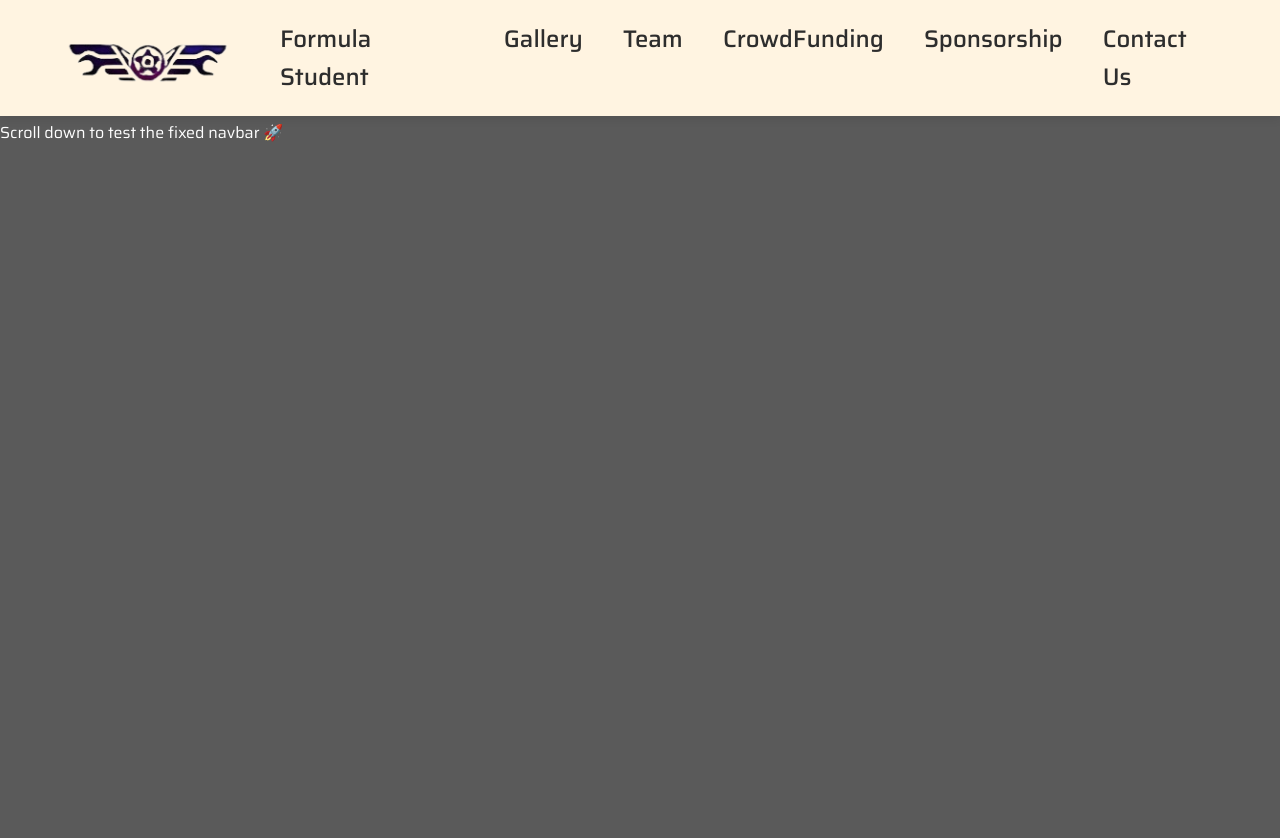
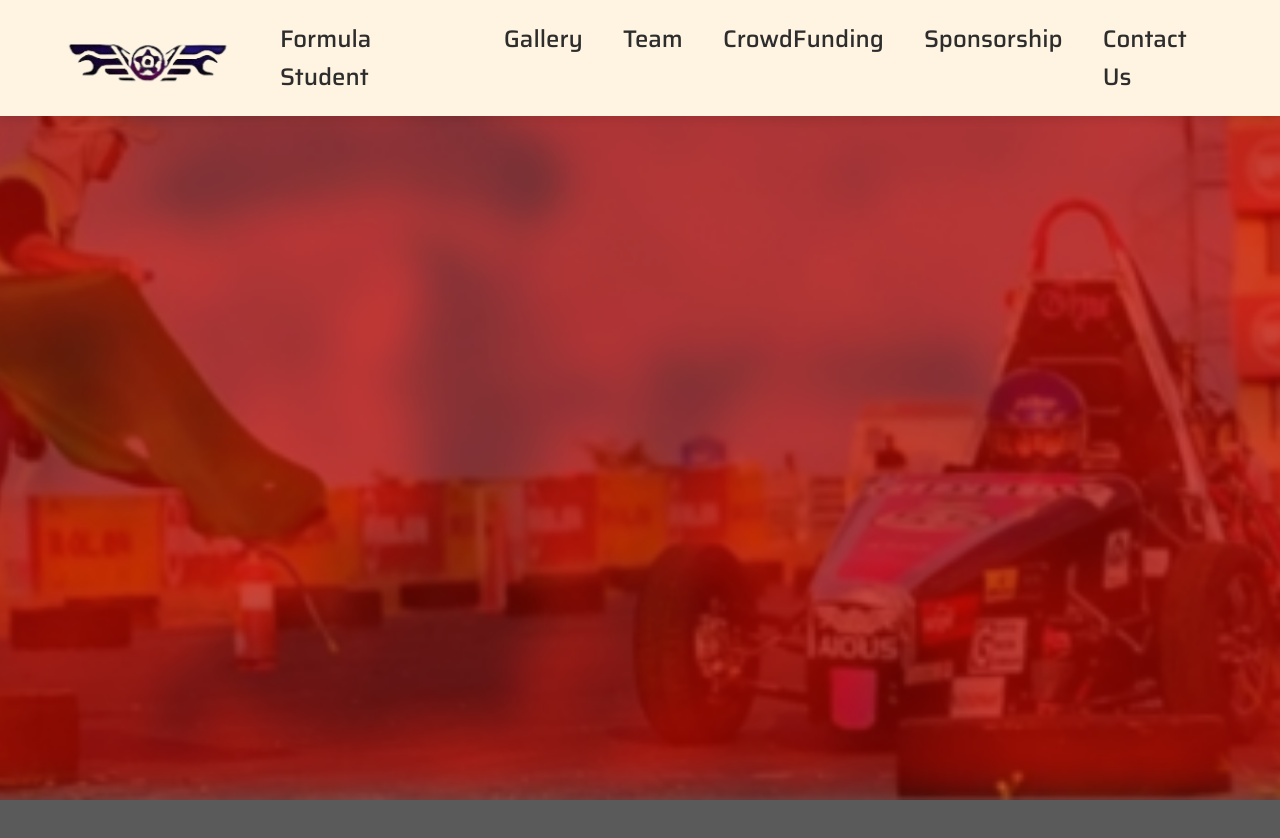
Before and after one commit to whoankitchauhan/AIOUS-Website, a plain HTML site: page index.html in a window 1280 px wide. Shown: the top 838 px of the page. After the commit the page ends 800 px from the top, so only its background shows below. Drawn offline with Linux system fonts and the light colour scheme.

Commit message:
added background image

```diff
--- a/index.html
+++ b/index.html
@@ -34,11 +34,14 @@
           <li><a href="#">Contact Us</a></li>
         </ul>
       </div>
+
     </nav>
-    <main>
-      <p style="color: white">Scroll down to test the fixed navbar 🚀</p>
-      <div style="height: 1500px"></div>
-    </main>
+     <!-- Home Page starts -->
+    <!-- Hero Section / Homepage Image -->
+<section class="hero">
+  <img src="background image.png" alt="Hero Image" class="hero-image" />
+</section>
+
   </body>
   <script src="script.js"></script>
 </html>
--- a/styles.css
+++ b/styles.css
@@ -9,7 +9,6 @@
 body {
   background-color: #5A5A5A;
   font-family: "Saira", sans-serif;
-  padding-top: 120px; /* Prevents content from hiding under fixed navbar */
 }
 
 /* Navbar container styles */
@@ -88,3 +87,17 @@ body {
     font-size: 18px;
   }
 }
+
+/* Hero Image Section */
+.hero {
+  margin-top: 0%;
+  width: 100%;
+  overflow: hidden;
+}
+
+.hero-image {
+  width: 100%;
+  height: 100vh;
+  display: block;
+  object-fit: cover; /* Scales nicely and maintains aspect ratio */
+}
```
Also changed, not shown: background image.png (added).
